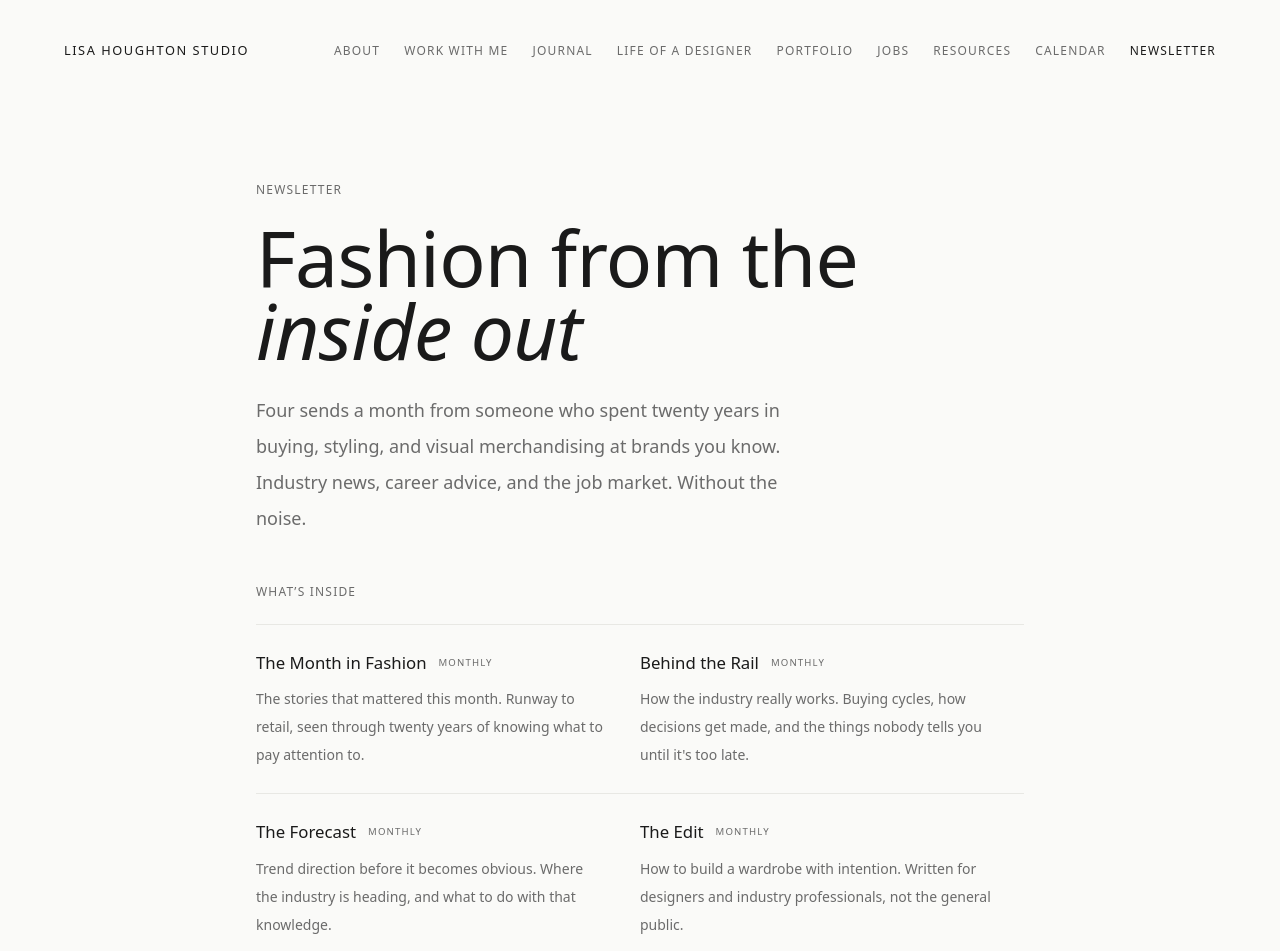
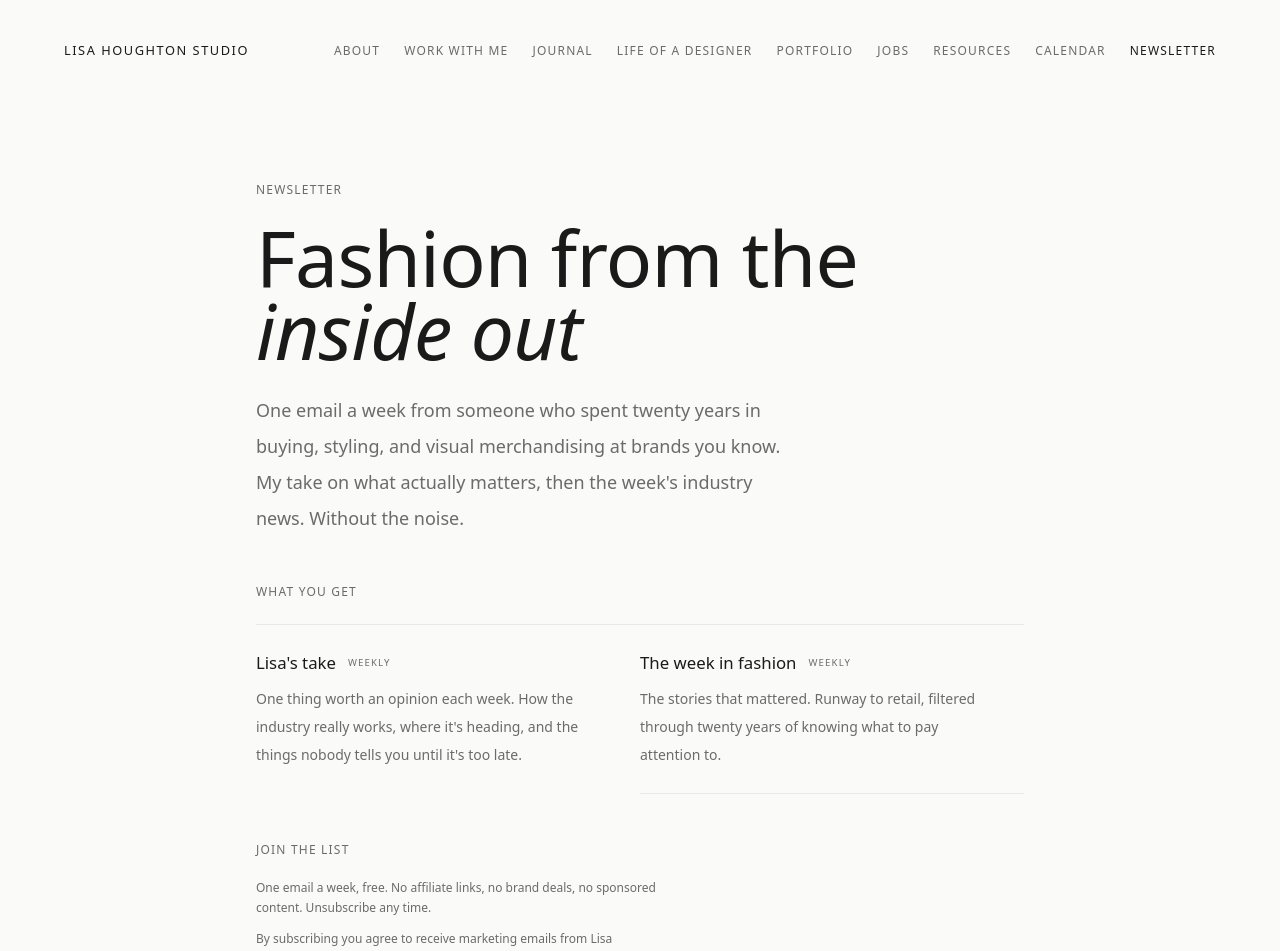
Before and after one commit to houghtp/lisa-houghton, a Next.js app: page /signup in a window 1280 px wide. Shown: the top 951 px of the page. Built offline with nearby package versions, Linux system fonts and the light colour scheme.

Commit message:
Update page.tsx

```diff
--- a/app/signup/page.tsx
+++ b/app/signup/page.tsx
@@ -6,33 +6,21 @@ import { MLEmbed } from "../components/MLEmbed";
 export const metadata: Metadata = {
   title: "Newsletter - Lisa Houghton Studio",
   description:
-    "Four monthly newsletters from inside the fashion industry. No filler, no brand deals.",
+    "A weekly letter from inside the fashion industry. Lisa's take, then the week's news. No filler, no brand deals.",
 };
 
-const SENDS = [
+const WHAT_YOU_GET = [
   {
-    label: "The Month in Fashion",
-    freq: "Monthly",
+    label: "Lisa's take",
+    freq: "Weekly",
     description:
-      "The stories that mattered this month. Runway to retail, seen through twenty years of knowing what to pay attention to.",
+      "One thing worth an opinion each week. How the industry really works, where it's heading, and the things nobody tells you until it's too late.",
   },
   {
-    label: "Behind the Rail",
-    freq: "Monthly",
+    label: "The week in fashion",
+    freq: "Weekly",
     description:
-      "How the industry really works. Buying cycles, how decisions get made, and the things nobody tells you until it\'s too late.",
-  },
-  {
-    label: "The Forecast",
-    freq: "Monthly",
-    description:
-      "Trend direction before it becomes obvious. Where the industry is heading, and what to do with that knowledge.",
-  },
-  {
-    label: "The Edit",
-    freq: "Monthly",
-    description:
-      "How to build a wardrobe with intention. Written for designers and industry professionals, not the general public.",
+      "The stories that mattered. Runway to retail, filtered through twenty years of knowing what to pay attention to.",
   },
 ];
 
@@ -76,8 +64,8 @@ export default function SignupPage() {
             className="fade-up fade-up-3 text-base md:text-lg leading-loose"
             style={{ color: "var(--muted)", fontWeight: 300, maxWidth: "34rem", marginBottom: "3rem" }}
           >
-            Four sends a month from someone who spent twenty years in buying, styling, and visual merchandising
-            at brands you know. Industry news, career advice, and the job market. Without the noise.
+            One email a week from someone who spent twenty years in buying, styling, and visual merchandising
+            at brands you know. My take on what actually matters, then the week&apos;s industry news. Without the noise.
           </p>
 
           {/* What you get */}
@@ -86,16 +74,16 @@ export default function SignupPage() {
               className="text-xs tracking-widest uppercase mb-6"
               style={{ color: "var(--muted)", fontWeight: 400 }}
             >
-              What&rsquo;s inside
+              What you get
             </p>
             <div className="grid grid-cols-1 md:grid-cols-2 gap-0">
-              {SENDS.map((send, i) => (
+              {WHAT_YOU_GET.map((item, i) => (
                 <div
-                  key={send.label}
+                  key={item.label}
                   className="py-6 pr-8"
                   style={{
                     borderTop: "1px solid var(--border)",
-                    borderBottom: i >= SENDS.length - 2 ? "1px solid var(--border)" : "none",
+                    borderBottom: i >= WHAT_YOU_GET.length - 1 ? "1px solid var(--border)" : "none",
                   }}
                 >
                   <div className="flex items-center gap-3 mb-2">
@@ -106,7 +94,7 @@ export default function SignupPage() {
                         fontSize: "1.05rem",
                       }}
                     >
-                      {send.label}
+                      {item.label}
                     </span>
                     <span
                       className="text-xs tracking-widest uppercase"
@@ -117,14 +105,14 @@ export default function SignupPage() {
                         letterSpacing: "0.12em",
                       }}
                     >
-                      {send.freq}
+                      {item.freq}
                     </span>
                   </div>
                   <p
                     className="text-sm leading-loose"
                     style={{ color: "var(--muted)", fontWeight: 300 }}
                   >
-                    {send.description}
+                    {item.description}
                   </p>
                 </div>
               ))}
@@ -144,8 +132,15 @@ export default function SignupPage() {
               className="mt-5 text-xs leading-relaxed"
               style={{ color: "var(--muted)", fontWeight: 300, maxWidth: "26rem" }}
             >
-              Four emails a month, free. No affiliate links, no brand deals, no sponsored content.
+              One email a week, free. No affiliate links, no brand deals, no sponsored content.
               Unsubscribe any time.
+            </p>
+            <p
+              className="mt-3 text-xs leading-relaxed"
+              style={{ color: "var(--muted)", fontWeight: 300, maxWidth: "26rem" }}
+            >
+              By subscribing you agree to receive marketing emails from Lisa Houghton Studio.
+              You can unsubscribe at any time.
             </p>
           </div>
 
```
